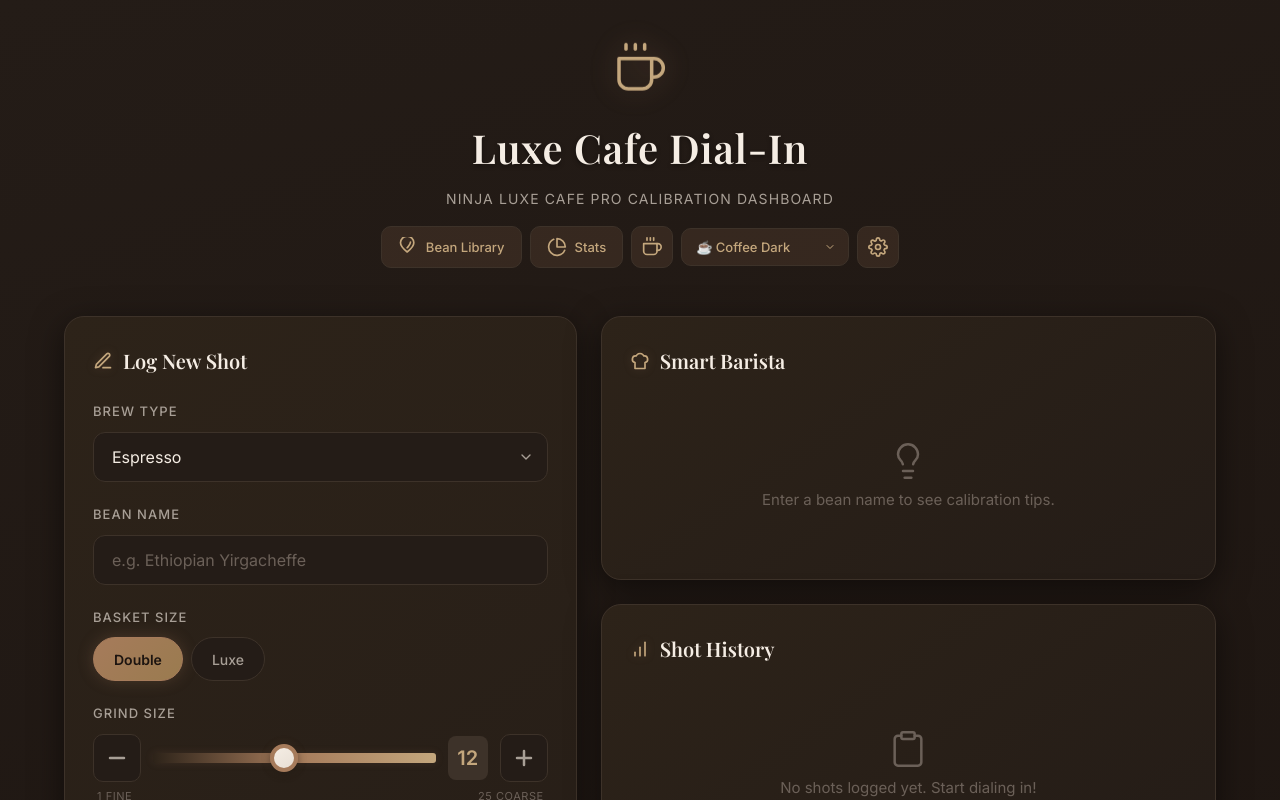
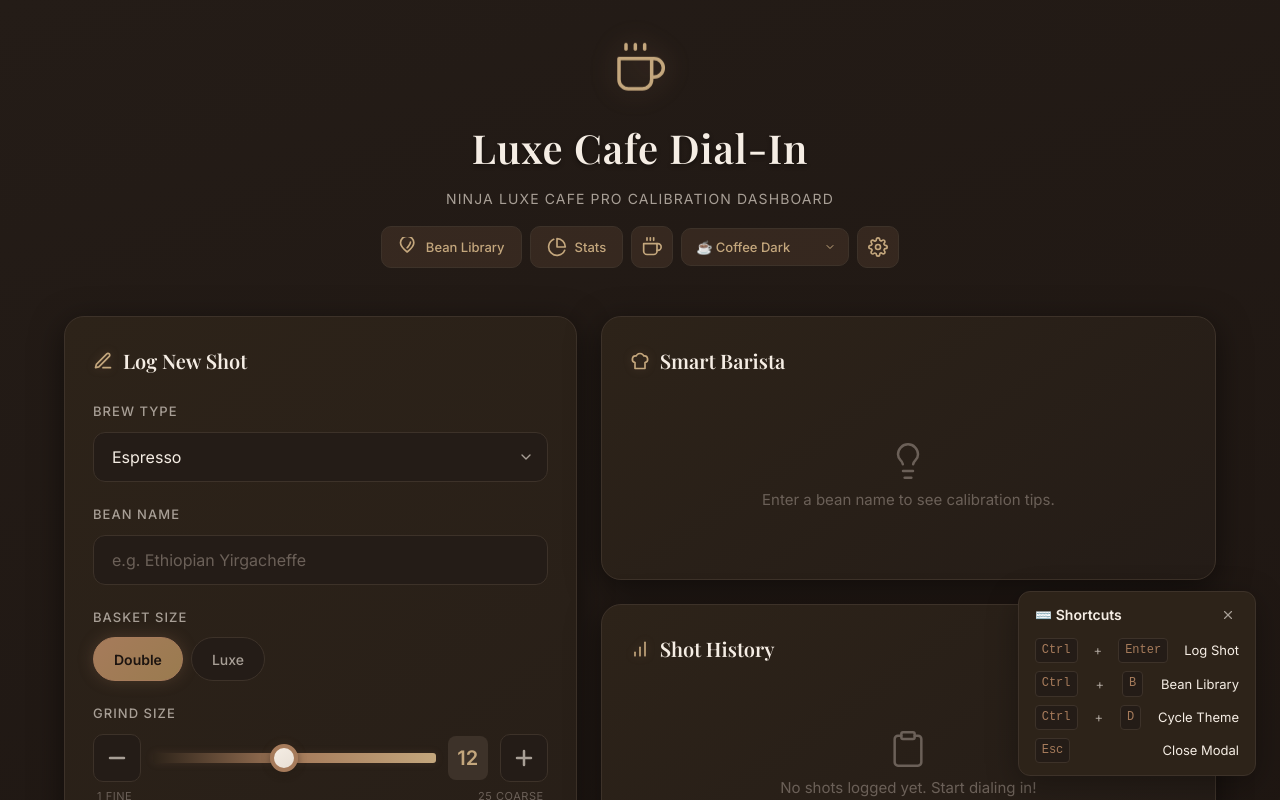
Before and after one commit to Arishawke/luxe_cafe_dashboard, a React (Vite) app: page / in a window 1280 px wide. Shown: the top 800 px of the page. Built offline with nearby package versions, Linux system fonts and the light colour scheme.

Commit message:
keyboard shortcut ui

```diff
--- a/src/App.tsx
+++ b/src/App.tsx
@@ -360,6 +360,12 @@
   // Mobile menu state
   const [mobileMenuOpen, setMobileMenuOpen] = useState(false);
   const [showThemePicker, setShowThemePicker] = useState(false);
+
+  // Keyboard shortcuts panel (desktop only)
+  const [showShortcuts, setShowShortcuts] = useState(() => {
+    const stored = localStorage.getItem('luxe-cafe-show-shortcuts');
+    return stored === null ? true : stored === 'true';
+  });
 
   // Derived state
   const rating = RATINGS[ratingIndex];
@@ -2981,6 +2987,56 @@
         </div>
       )}
 
+      {/* Keyboard Shortcuts Panel (Desktop Only) */}
+      <div className={`shortcuts-panel ${showShortcuts ? 'shortcuts-panel--open' : ''}`}>
+        {showShortcuts ? (
+          <>
+            <div className="shortcuts-panel__header">
+              <span>⌨️ Shortcuts</span>
+              <button
+                className="shortcuts-panel__close"
+                onClick={() => {
+                  setShowShortcuts(false);
+                  localStorage.setItem('luxe-cafe-show-shortcuts', 'false');
+                }}
+                title="Hide shortcuts"
+              >
+                <Icons.X />
+              </button>
+            </div>
+            <div className="shortcuts-panel__list">
+              <div className="shortcuts-panel__item">
+                <kbd>Ctrl</kbd>+<kbd>Enter</kbd>
+                <span>Log Shot</span>
+              </div>
+              <div className="shortcuts-panel__item">
+                <kbd>Ctrl</kbd>+<kbd>B</kbd>
+                <span>Bean Library</span>
+              </div>
+              <div className="shortcuts-panel__item">
+                <kbd>Ctrl</kbd>+<kbd>D</kbd>
+                <span>Cycle Theme</span>
+              </div>
+              <div className="shortcuts-panel__item">
+                <kbd>Esc</kbd>
+                <span>Close Modal</span>
+              </div>
+            </div>
+          </>
+        ) : (
+          <button
+            className="shortcuts-panel__toggle"
+            onClick={() => {
+              setShowShortcuts(true);
+              localStorage.setItem('luxe-cafe-show-shortcuts', 'true');
+            }}
+            title="Show keyboard shortcuts"
+          >
+            ⌨️
+          </button>
+        )}
+      </div>
+
       {/* Toast Notification */}
       {toast && (
         <div className={`toast toast--${toast.type}`}>
--- a/src/index.css
+++ b/src/index.css
@@ -4312,3 +4312,111 @@
   height: 18px;
   color: var(--color-caramel);
 }
+
+/* ============================================
+   KEYBOARD SHORTCUTS PANEL
+   ============================================ */
+
+/* Hidden on mobile */
+.shortcuts-panel {
+  display: none;
+}
+
+@media (min-width: 900px) {
+  .shortcuts-panel {
+    display: block;
+    position: fixed;
+    bottom: 1.5rem;
+    right: 1.5rem;
+    z-index: 100;
+  }
+
+  .shortcuts-panel--open {
+    background: var(--color-espresso);
+    border: 1px solid var(--color-mocha);
+    border-radius: 12px;
+    box-shadow: 0 8px 32px rgba(0, 0, 0, 0.3);
+    padding: 0.75rem 1rem;
+    min-width: 200px;
+  }
+
+  .shortcuts-panel__header {
+    display: flex;
+    align-items: center;
+    justify-content: space-between;
+    margin-bottom: 0.75rem;
+    font-weight: 600;
+    color: var(--color-cream);
+    font-size: 0.875rem;
+  }
+
+  .shortcuts-panel__close {
+    background: transparent;
+    border: none;
+    color: var(--color-muted);
+    cursor: pointer;
+    padding: 0.25rem;
+    border-radius: 4px;
+    display: flex;
+    align-items: center;
+    justify-content: center;
+    transition: color 0.2s ease;
+  }
+
+  .shortcuts-panel__close:hover {
+    color: var(--color-cream);
+  }
+
+  .shortcuts-panel__close .icon {
+    width: 14px;
+    height: 14px;
+  }
+
+  .shortcuts-panel__list {
+    display: flex;
+    flex-direction: column;
+    gap: 0.5rem;
+  }
+
+  .shortcuts-panel__item {
+    display: flex;
+    align-items: center;
+    justify-content: space-between;
+    gap: 1rem;
+    font-size: 0.8125rem;
+    color: var(--color-muted);
+  }
+
+  .shortcuts-panel__item span {
+    color: var(--color-cream);
+  }
+
+  .shortcuts-panel__item kbd {
+    display: inline-block;
+    background: var(--color-dark-roast);
+    border: 1px solid var(--color-mocha);
+    border-radius: 4px;
+    padding: 0.125rem 0.375rem;
+    font-family: var(--font-mono, monospace);
+    font-size: 0.75rem;
+    color: var(--color-caramel);
+  }
+
+  .shortcuts-panel__toggle {
+    background: var(--color-espresso);
+    border: 1px solid var(--color-mocha);
+    border-radius: 10px;
+    padding: 0.625rem;
+    cursor: pointer;
+    font-size: 1.25rem;
+    line-height: 1;
+    box-shadow: 0 4px 16px rgba(0, 0, 0, 0.2);
+    transition: all 0.2s ease;
+  }
+
+  .shortcuts-panel__toggle:hover {
+    background: var(--color-dark-roast);
+    border-color: var(--color-caramel);
+    transform: scale(1.05);
+  }
+}
```
